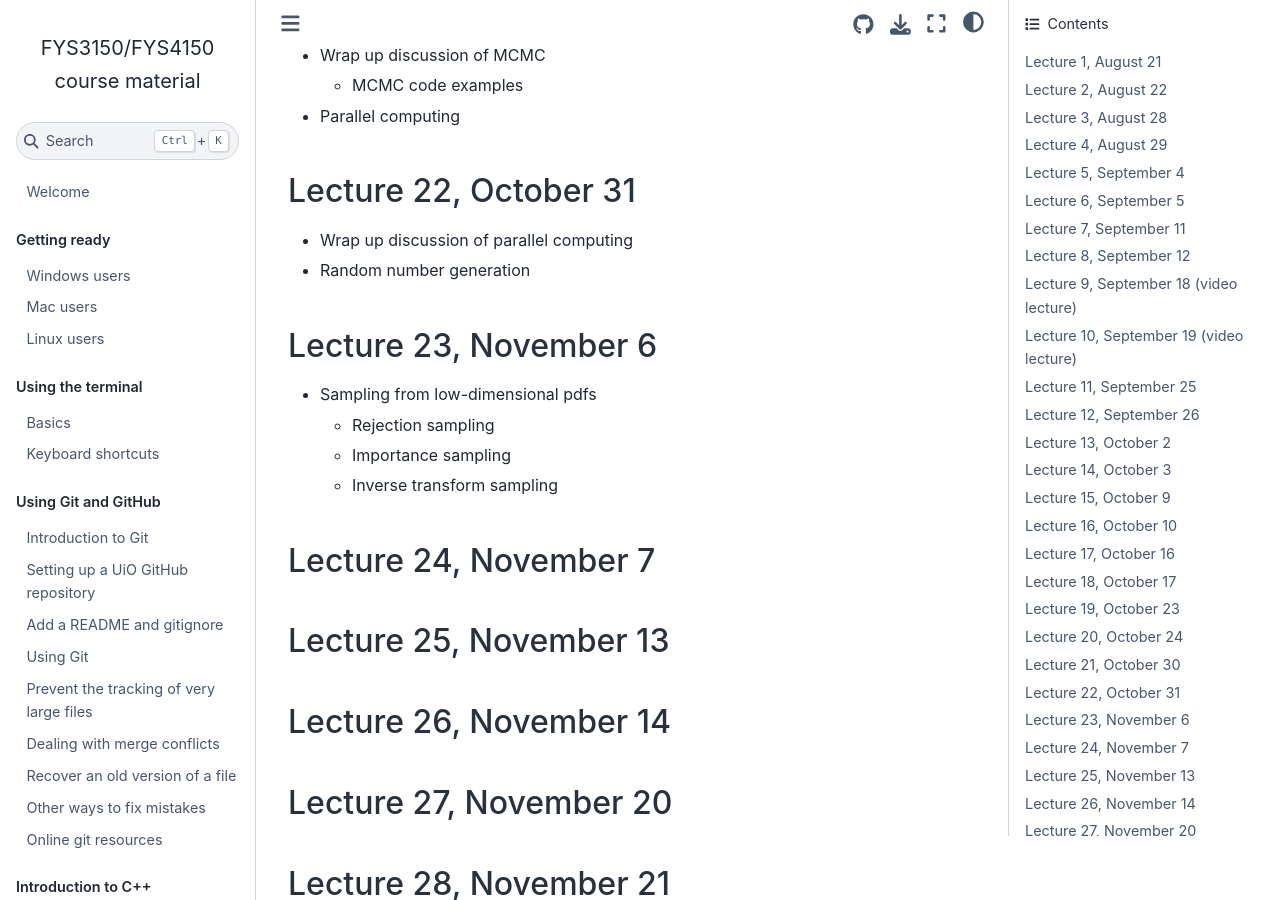
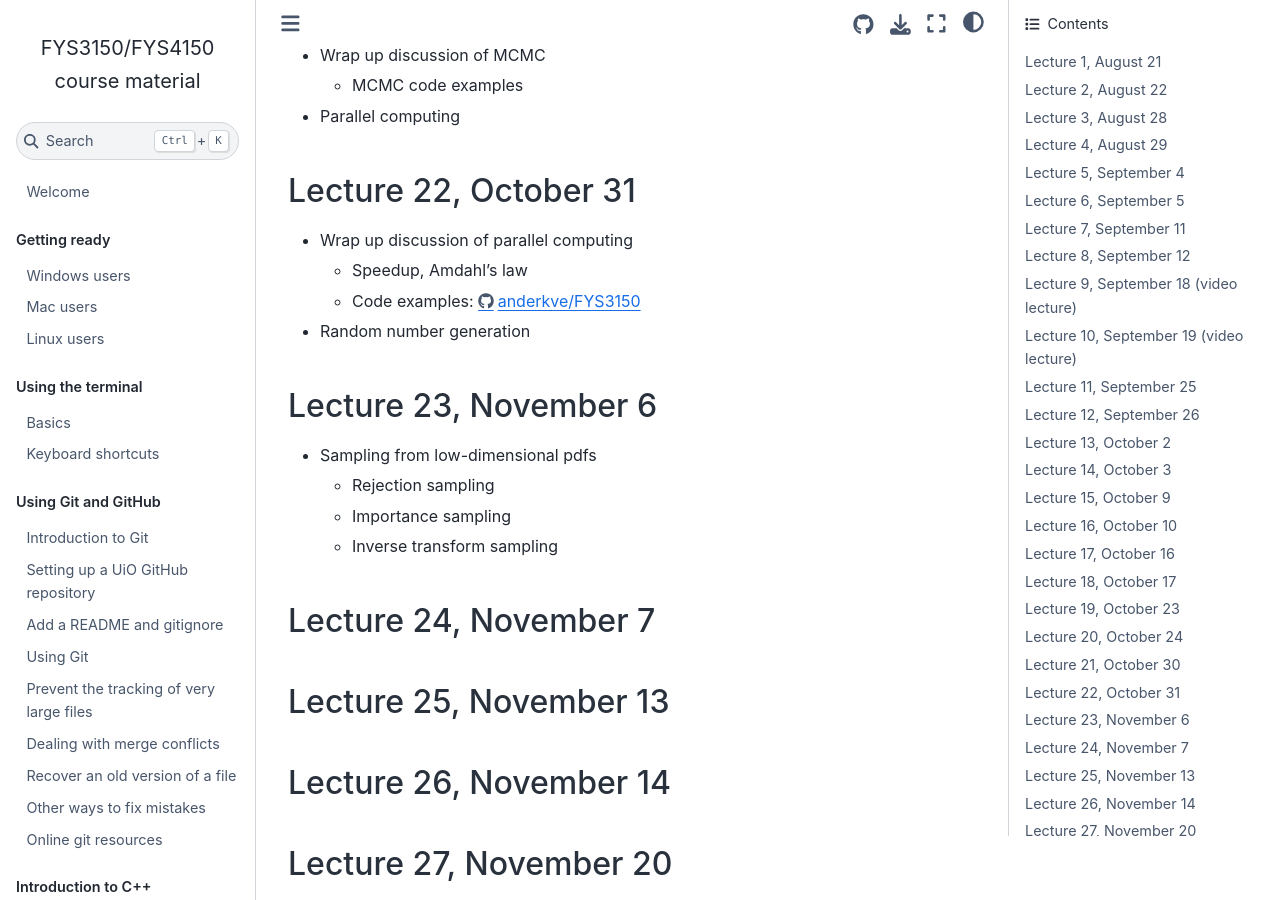
Before and after one commit to anderkve/FYS3150, a Jupyter Book: the page built from lecture_notes/2025/README.md, in a window 1280 px wide and 900 px high, scrolled down 4963 px. Built offline with Jupyter Book 1.0.4 settings and Sphinx 7.4.7 and the Sphinx Book theme 1.1.4, drawn with Linux system fonts in a browser that asks for light colours; pages that are not in the unit, such as notebooks, are missing from menus.

Commit message:
Update README.md

```diff
--- a/lecture_notes/2025/README.md
+++ b/lecture_notes/2025/README.md
@@ -177,6 +177,8 @@
 
 ### Lecture 22, October 31
 - Wrap up discussion of parallel computing
+  - Speedup, Amdahl's law
+  - Code examples: https://github.com/anderkve/FYS3150/tree/master/code_examples/omp_parallelization
 - Random number generation
 
 
```
